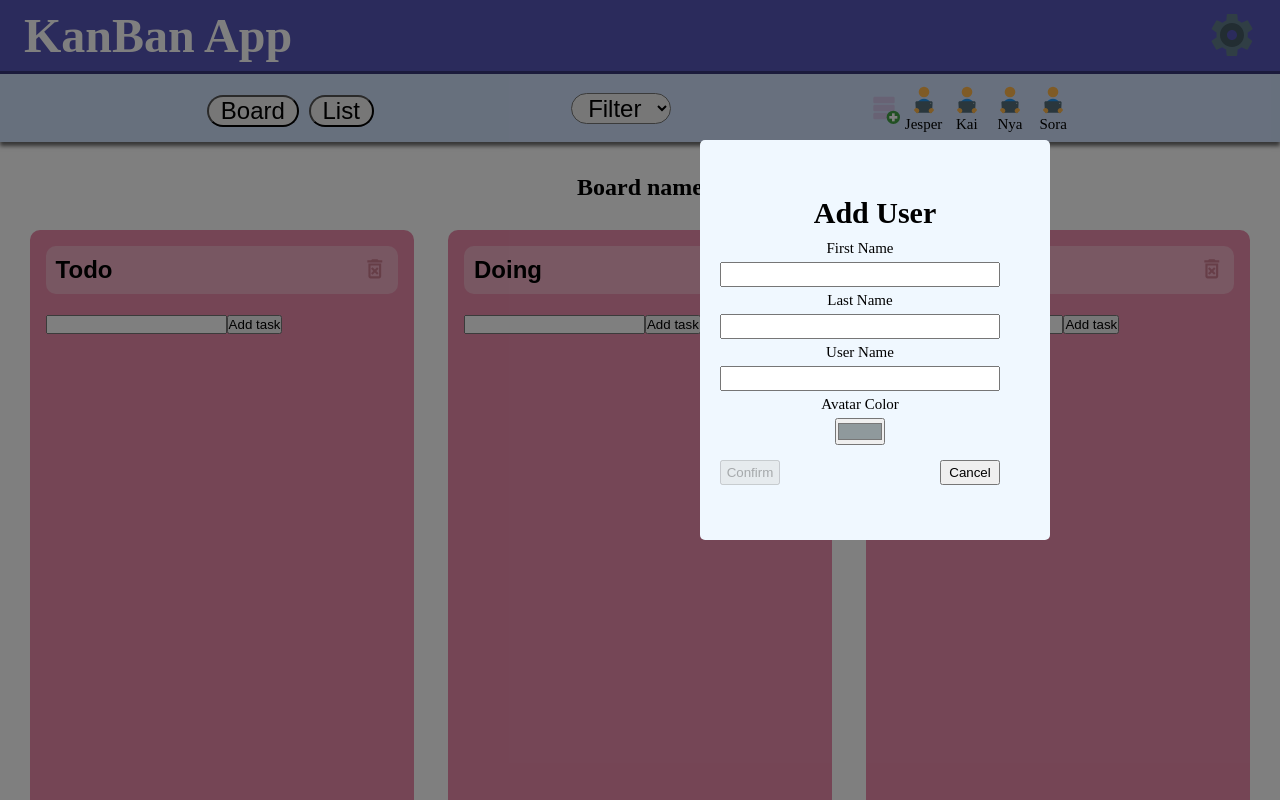
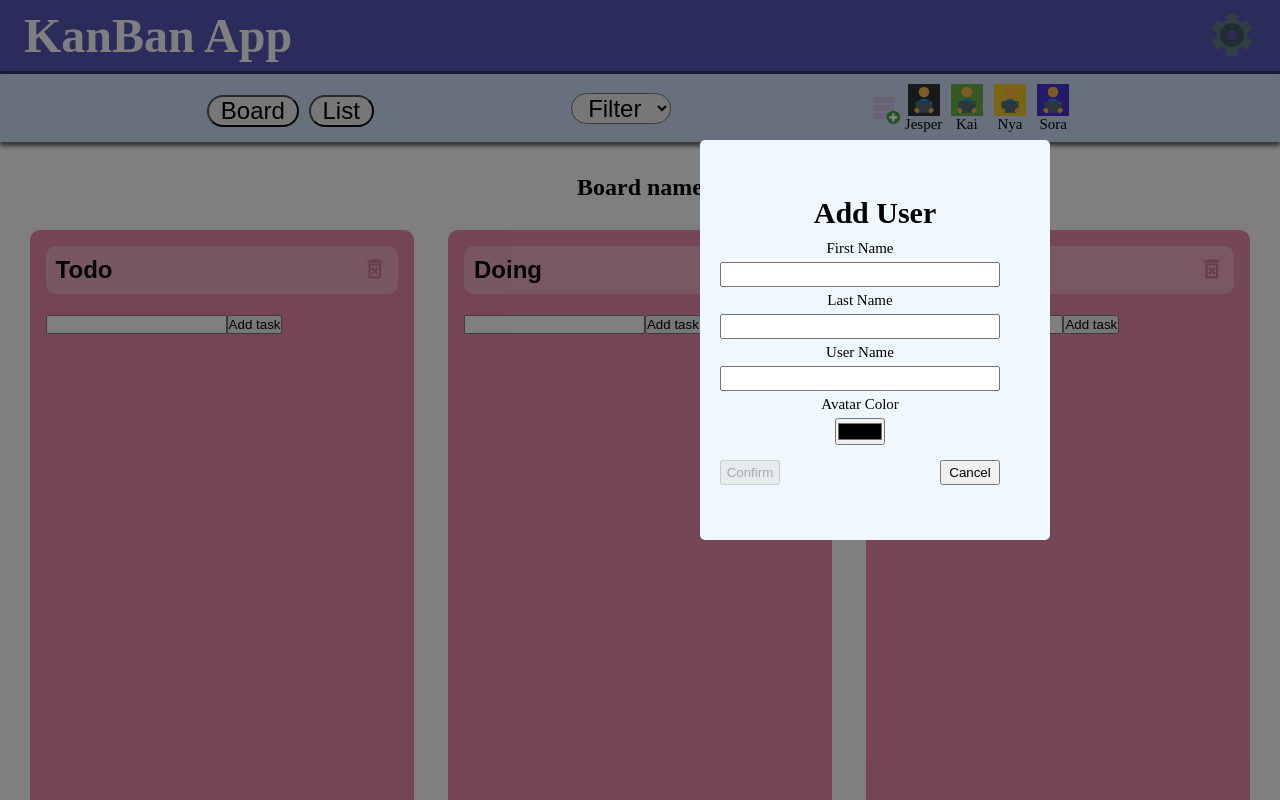
Before and after one commit to jumistrandberg/kanban_collab, a React (Vite) app: page / in a window 1280 px wide. Both pictures are taken after a click on the button 884 px from the left and 108 px from the top of the page. Shown: the top 800 px of the page. Built offline with nearby package versions, Linux system fonts and the light colour scheme.

Commit message:
background color

```diff
--- a/src/features/modal/AddUserModal.jsx
+++ b/src/features/modal/AddUserModal.jsx
@@ -13,7 +13,7 @@ const AddUserModal = ({ handleCloseAddUserWindow }) => {
         const [newFirstName, setNewFirstName] = useState('')
         const [newLastName, setNewLastName] = useState('')
         const [newUserName, setNewUserName] = useState('')
-        const [newAvatarColor, setNewAvatarColor] = useState('#8f999c')
+        const [newAvatarColor, setNewAvatarColor] = useState('')
 
         const onFirstNameChange = e => setNewFirstName(e.target.value)
         const onLastNameChange = e => setNewLastName(e.target.value)
@@ -34,6 +34,7 @@ const AddUserModal = ({ handleCloseAddUserWindow }) => {
             setNewFirstName('')
             setNewLastName('')
             setNewUserName('')
+            setNewAvatarColor('#8f999c')
             handleCloseAddUserWindow()
         }
 
--- a/src/features/users/UsersList.jsx
+++ b/src/features/users/UsersList.jsx
@@ -11,7 +11,7 @@ const UsersList = () => {
     console.log(users)
     const renderUsers = users.map(user => (
         <div key={user.id} className={styles.user}>
-            <FcReadingEbook role="button" className={styles.userAvatar}/>
+            <FcReadingEbook role="button" className={styles.userAvatar} style={{'background-color': user.userAvatarColor}}/>
             <p className={styles.userTitle}>{user.userUserName}</p>
         </div>
     ))
--- a/src/features/users/usersSlice.jsx
+++ b/src/features/users/usersSlice.jsx
@@ -36,11 +36,18 @@ const usersSlice = createSlice({
                 userFirstName: action.payload.userFirstName,
                 userLastName: action.payload.userLastName,
                 userUserName: action.payload.userUserName,
-                userAvatarColor: '#8f999c',
+                userAvatarColor: action.payload.userAvatarColor,
                 userActive: false,
             }
             state.users.push(newUser)
             localStorage.setItem("allUsers", JSON.stringify(state.users))
+        },
+        changeUserColor: (state, action) => {
+            const newColor = {
+                userAvatarColor: action.payload.userAvatarColor,
+            }
+            state.users.userAvatarColor.push(newColor)
+
         }
     },
 })
--- a/src/styling/UsersList.module.css
+++ b/src/styling/UsersList.module.css
@@ -10,6 +10,7 @@
 .userAvatar:hover{
     transform: translateY(-10px);
     transition: 0.4s all ease;
+    border-radius: 50%;
 }
 .userTitle{
     font-size: 15px;
```
